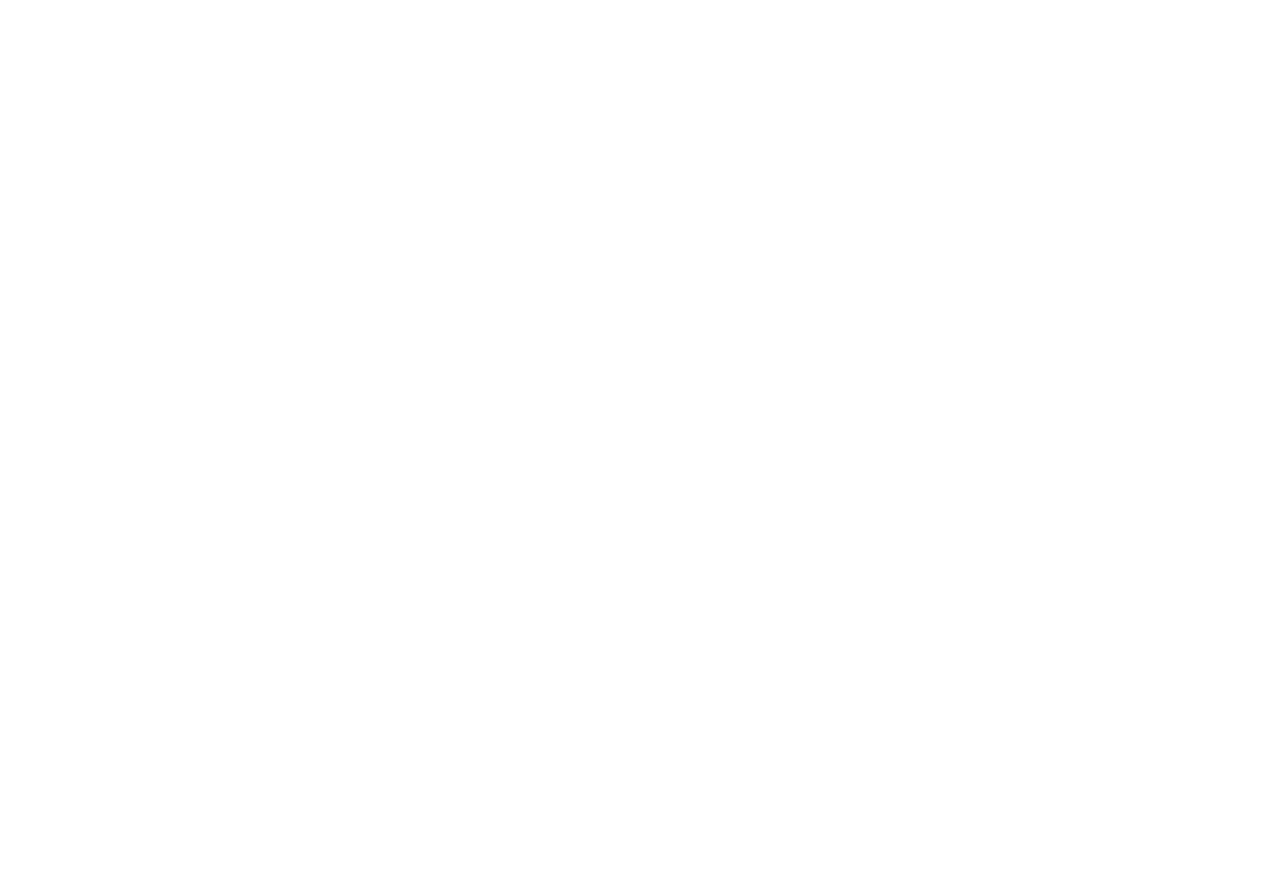
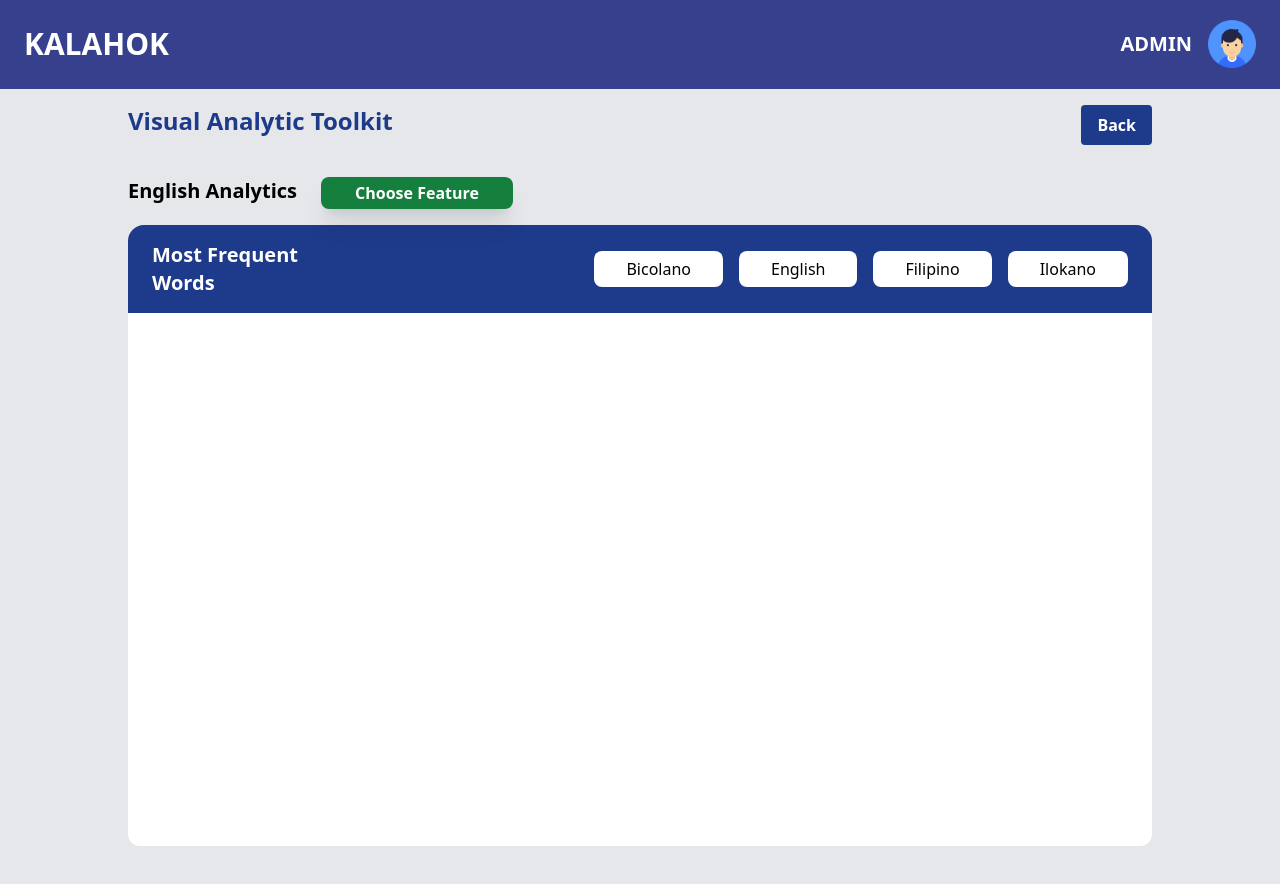
Before and after one commit to jeyyi/kahalok_nlp, a React (Create React App) app in the folder frontend/: page /frequent in a window 1280 px wide. Before the commit this address had no page. Shown: the top 884 px of the page. Before the commit the page ends 800 px from the top, so only its background shows below. Built offline with nearby package versions, Linux system fonts and the light colour scheme; the HTML template or start-up script is replaced by a standard one.

Commit message:
page containers

```diff
--- a/frontend/src/App.js
+++ b/frontend/src/App.js
@@ -1,11 +1,10 @@
 import React from "react";
-import Card from "./components/Card";
-import Header from "./components/Header";
-import WBtn from "./components/WBtn";
-import Modal from "./components/Modal";
 import Home from "./Home";
 import Bigram from "./Bigram";
-import Neck from "./components/Neck";
+import Clustering from "./Clustering";
+import Frequent from "./Frequent";
+import Sentiment from "./Sentiment";
+import Thematic from "./Thematic";
 import { BrowserRouter, Routes, Route } from "react-router-dom";
 <script
   src="https://kit.fontawesome.com/a076d05399.js"
@@ -18,6 +17,10 @@
       <Routes>
           <Route index element={<Home/>} />
           <Route path="bigram" element={<Bigram/>} />
+          <Route path="clustering" element={<Clustering/>} />
+          <Route path="frequent" element={<Frequent/>} />
+          <Route path="sentiment" element={<Sentiment/>} />
+          <Route path="thematic" element={<Thematic/>} />
       </Routes>
     </BrowserRouter>
   );
--- a/frontend/src/Bigram.js
+++ b/frontend/src/Bigram.js
@@ -1,12 +1,11 @@
 import React from "react";
 import Header from "./components/Header";
 import Neck from "./components/Neck";
-document.body.style.overflow = "hidden";
 const Bigram = () => {
   return (
     <div className="bg-gray-200">
       <Header></Header>
-      <Neck></Neck>
+      <Neck tempTitle={"Bigram Analysis"}></Neck>
       <div className="px-32 h-screen">
         <div className="flex flex-row h-2/3 bg-white rounded-b-xl p-2">
           <div className="flex bg-gray-200 w-4/5 h-full">
--- /dev/null
+++ b/frontend/src/Clustering.js
@@ -0,0 +1,17 @@
+import React from "react";
+import Header from "./components/Header";
+import Neck from "./components/Neck";
+
+const Clustering = () => {
+  return (
+    <div className="bg-gray-200">
+      <Header></Header>
+      <Neck tempTitle={"Clustering"}></Neck>
+      <div className="px-32 h-screen">
+        <div className="flex flex-row h-2/3 bg-white rounded-b-xl p-2"></div>
+      </div>
+    </div>
+  );
+}
+
+export default Clustering;
--- /dev/null
+++ b/frontend/src/Frequent.js
@@ -0,0 +1,17 @@
+import React from "react";
+import Header from "./components/Header";
+import Neck from "./components/Neck";
+
+const Frequent = () => {
+  return (
+    <div className="bg-gray-200">
+      <Header></Header>
+      <Neck tempTitle={"Most Frequent Words"}></Neck>
+      <div className="px-32 h-screen">
+        <div className="flex flex-row h-2/3 bg-white rounded-b-xl p-2"></div>
+      </div>
+    </div>
+  );
+}
+
+export default Frequent;
--- /dev/null
+++ b/frontend/src/Sentiment.js
@@ -0,0 +1,17 @@
+import React from "react";
+import Header from "./components/Header";
+import Neck from "./components/Neck";
+
+const Sentiment = () => {
+  return (
+    <div className="bg-gray-200">
+      <Header></Header>
+      <Neck tempTitle={"Sentiment Analysis"}></Neck>
+      <div className="px-32 h-screen">
+        <div className="flex flex-row h-2/3 bg-white rounded-b-xl p-2"></div>
+      </div>
+    </div>
+  );
+}
+
+export default Sentiment;
--- /dev/null
+++ b/frontend/src/Thematic.js
@@ -0,0 +1,17 @@
+import React from "react";
+import Header from "./components/Header";
+import Neck from "./components/Neck";
+
+const Thematic = () => {
+  return (
+    <div className="bg-gray-200">
+      <Header></Header>
+      <Neck tempTitle={"Thematic Analysis"}></Neck>
+      <div className="px-32 h-screen">
+        <div className="flex flex-row h-2/3 bg-white rounded-b-xl p-2"></div>
+      </div>
+    </div>
+  );
+}
+
+export default Thematic;
--- a/frontend/src/components/Modal.js
+++ b/frontend/src/components/Modal.js
@@ -36,19 +36,20 @@
                   onClick = {()=> navigate('../bigram', { replace: false })}>
                     Bigram Analysis
                   </button>
-                  <button className="w-full bg-white rounded-lg h-12 text-2xl font-medium hover:bg-yellow-500">
+                  <button className="w-full bg-white rounded-lg h-12 text-2xl font-medium hover:bg-yellow-500"
+                  onClick={()=> navigate('../clustering', {replace : false})}>
                     Clustering
                   </button>
-                  <button className="w-full bg-white rounded-lg h-12 text-2xl font-medium hover:bg-yellow-500">
+                  <button className="w-full bg-white rounded-lg h-12 text-2xl font-medium hover:bg-yellow-500"
+                  onClick = {()=> navigate('../frequent', { replace: false })}>
                     Most Frequent Word
                   </button>
-                  <button className="w-full bg-white rounded-lg h-12 text-2xl font-medium hover:bg-yellow-500">
-                    N-gram
-                  </button>
-                  <button className="w-full bg-white rounded-lg h-12 text-2xl font-medium hover:bg-yellow-500">
+                  <button className="w-full bg-white rounded-lg h-12 text-2xl font-medium hover:bg-yellow-500"
+                  onClick = {()=> navigate('../sentiment', { replace: false })}>
                     Sentiment Analysis
                   </button>
-                  <button className="w-full bg-white rounded-lg h-12 text-2xl font-medium hover:bg-yellow-500">
+                  <button className="w-full bg-white rounded-lg h-12 text-2xl font-medium hover:bg-yellow-500"
+                  onClick = {()=> navigate('../thematic', { replace: false })}>
                     Thematic Analysis
                   </button>
                 </div>
--- a/frontend/src/components/Neck.js
+++ b/frontend/src/components/Neck.js
@@ -1,8 +1,9 @@
 import React from "react";
 import Modal from "./Modal";
-import WBtn from "./WBtn";
+import { useState } from "react";
 import { useNavigate } from 'react-router-dom';
-const Neck = () => {
+const Neck = ({tempTitle}) => {
+  const [title,setTitle] = useState(tempTitle);
   const navigate = useNavigate();
   return (
     <div className="px-32">
@@ -10,7 +11,7 @@
         <p className="text-2xl text-blue-900 font-bold">
           Visual Analytic Toolkit
         </p>
-        <button class="bg-blue-900 hover:bg-white hover:text-blue-900 text-white font-bold py-2 px-4 rounded inline-flex items-center h-10"
+        <button className="bg-blue-900 hover:bg-white hover:text-blue-900 text-white font-bold py-2 px-4 rounded inline-flex items-center h-10"
         onClick = {()=>navigate('../')}>
           <span>Back</span>
         </button>
@@ -23,13 +24,17 @@
       </div>
       <div className="flex w-full bg-blue-900 rounded-t-2xl h-full items-center">
         <div className="flex justify-start px-6 py-4 w-1/4">
-          <p className="text-white font-bold text-xl">Bigram Analysis</p>
+          <p className="text-white font-bold text-xl">{title}</p>
         </div>
         <div className="flex justify-end px-6 py-2 space-x-4 w-full">
-        <button className="justify-center bg-white rounded-lg py-1.5 px-8 w-auto">Bicolano</button>
-        <button className="justify-center bg-white rounded-lg py-1.5 px-8 w-auto">English</button>
-        <button className="justify-center bg-white rounded-lg py-1.5 px-8 w-auto">Filipino</button>
-        <button className="justify-center bg-white rounded-lg py-1.5 px-8 w-auto">Ilokano</button>
+        <button className={`justify-center ${title === "Bikol Analysis" ? "bg-yellow-500" : "bg-white"} rounded-lg py-1.5 px-8 w-auto`}
+        onClick={()=> setTitle('Bikol Analysis')}>Bicolano</button>
+        <button className={`justify-center ${title === "English Analysis" ? "bg-yellow-500" : "bg-white"} rounded-lg py-1.5 px-8 w-auto`}
+        onClick={()=> setTitle('English Analysis')}>English</button>
+        <button className={`justify-center ${title === "Filipino Analysis" ? "bg-yellow-500" : "bg-white"} rounded-lg py-1.5 px-8 w-auto`}
+        onClick={()=> setTitle('Filipino Analysis')}>Filipino</button>
+        <button className={`justify-center ${title === "Ilokano Analysis" ? "bg-yellow-500" : "bg-white"} rounded-lg py-1.5 px-8 w-auto`}
+        onClick={()=> setTitle('Ilokano Analysis')}>Ilokano</button>
         </div>
       </div>
     </div>
```
